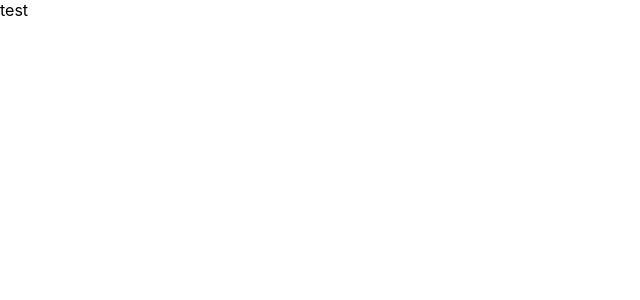
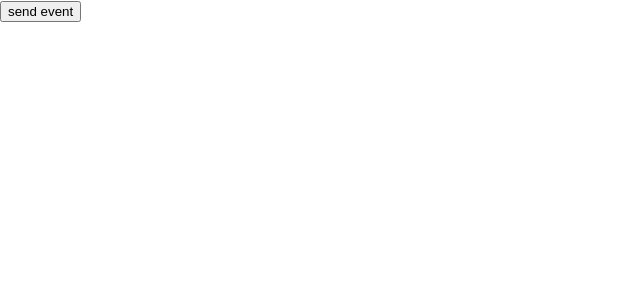
Before and after one commit to KenAniarDev/react-ga-testing, a Next.js app: page /test in a window 1280 px wide. Shown: the top 300 px of the page, without its empty margins (0-640 px from the left). Built offline with nearby package versions, Linux system fonts and the light colour scheme.

Commit message:
added gtag

```diff
--- a/pages/test.js
+++ b/pages/test.js
@@ -1,10 +1,39 @@
 import React, { useEffect } from "react";
 import ReactGA from "react-ga4";
-
+import Script from "next/script";
 export default function Test() {
   useEffect(() => {
+    ReactGA.initialize("G-WDNY0C9LKJ");
     ReactGA.send({ hitType: "pageview", page: window.location.pathname });
   }, []);
 
-  return <div>test</div>;
+  function sendEvent() {
+    ReactGA.event({
+      category: "your category",
+      action: "your action",
+      label: "your label", // optional
+      value: 99, // optional, must be a number
+      nonInteraction: true, // optional, true/false
+      transport: "xhr", // optional, beacon/xhr/image
+    });
+  }
+
+  return (
+    <div>
+      <Script
+        src="https://www.googletagmanager.com/gtag/js?id=G-WDNY0C9LKJ"
+        strategy="afterInteractive"
+      />
+      <Script id="google-analytics" strategy="afterInteractive">
+        {`
+          window.dataLayer = window.dataLayer || [];
+          function gtag(){window.dataLayer.push(arguments);}
+          gtag('js', new Date());
+
+          gtag('config', 'G-WDNY0C9LKJ');
+        `}
+      </Script>
+      <button onClick={sendEvent}>send event</button>
+    </div>
+  );
 }
```
